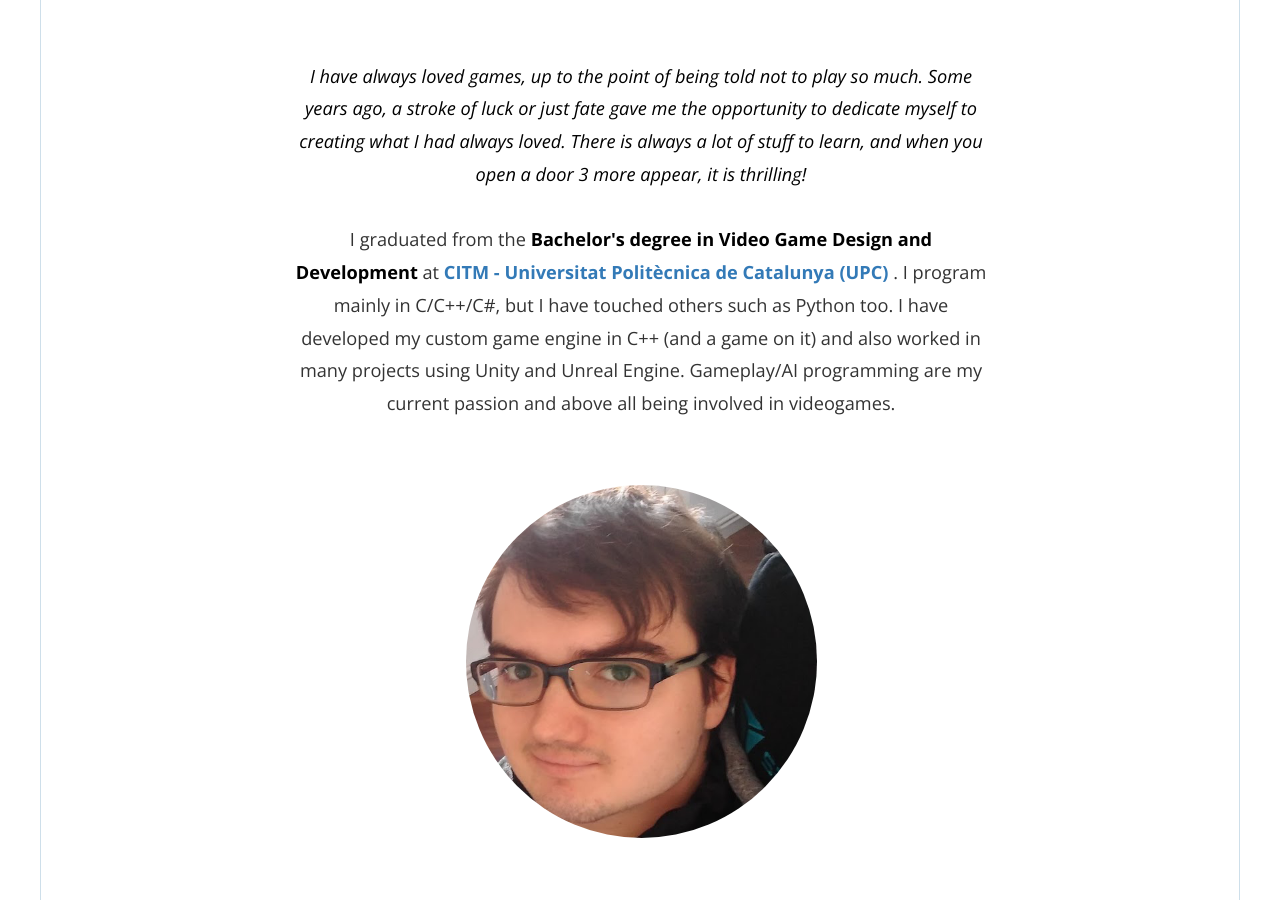
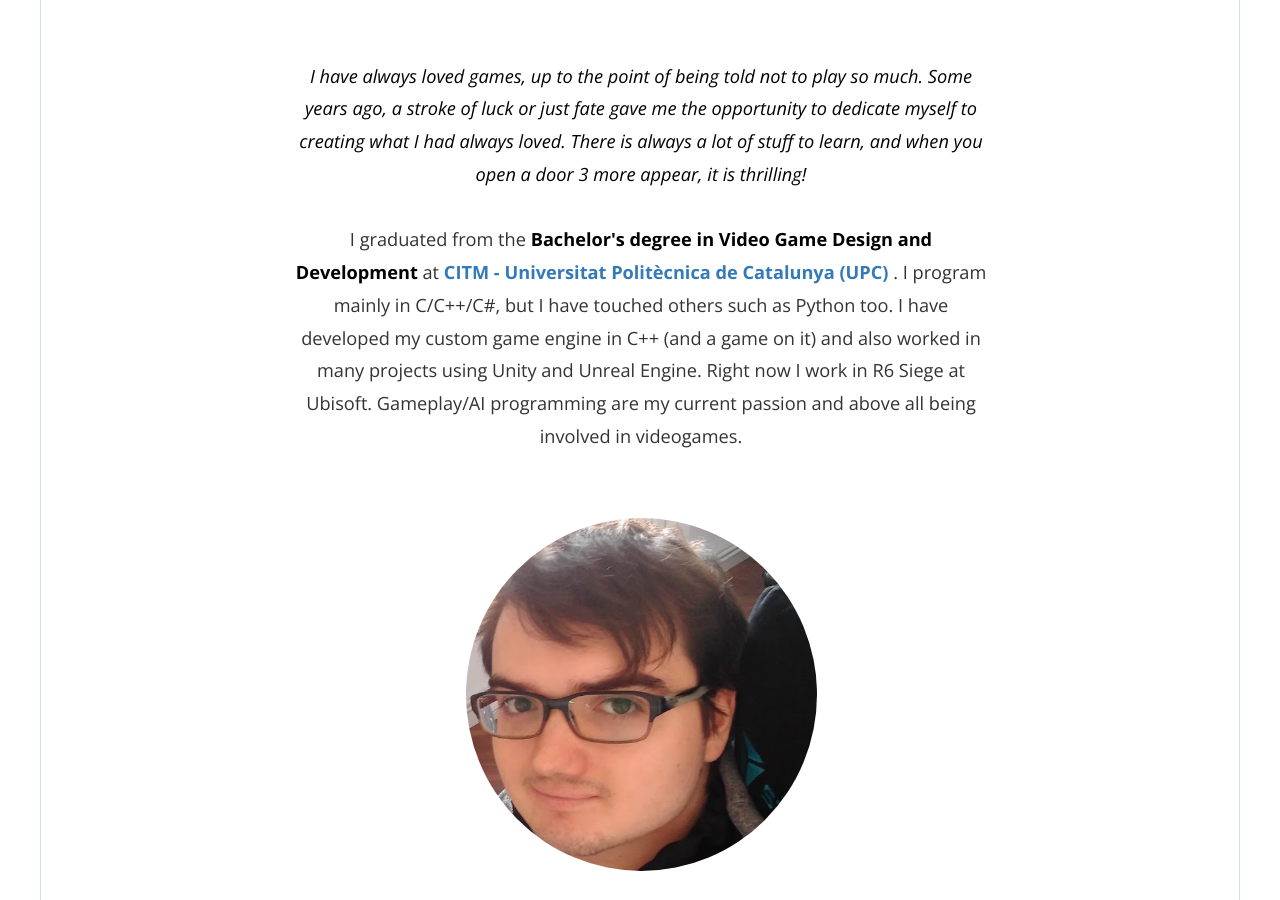
Before and after one commit to AitorSimona/aitorsimona.github.io, a Jekyll site: the page built from index.html, in a window 1280 px wide and 900 px high, scrolled down 328 px. Built offline with Jekyll 4.4.1, drawn with Linux system fonts in a browser that asks for light colours; nearby versions of some CDN libraries; the list of posts is cut into pages by our own code.

Commit message:
Update About.yml

```diff
--- a/_data/About.yml
+++ b/_data/About.yml
@@ -1,6 +1,6 @@
 ---
 intro: I have always loved games, up to the point of being told not to play so much. Some years ago, a stroke of luck or just fate gave me the opportunity to dedicate myself to creating what I had always loved. There is always a lot of stuff to learn, and when you open a door 3 more appear, it is thrilling!
-outro: I program mainly in C/C++/C#, but I have touched others such as Python too. I have developed my custom game engine in C++ (and a game on it) and also worked in many projects using Unity and Unreal Engine. Gameplay/AI programming are my current passion and above all being involved in videogames.
+outro: I program mainly in C/C++/C#, but I have touched others such as Python too. I have developed my custom game engine in C++ (and a game on it) and also worked in many projects using Unity and Unreal Engine. Right now I work in R6 Siege at Ubisoft. Gameplay/AI programming are my current passion and above all being involved in videogames.
 myself_img: /img/Myself.png
 
 university_intro: I graduated from the
```
